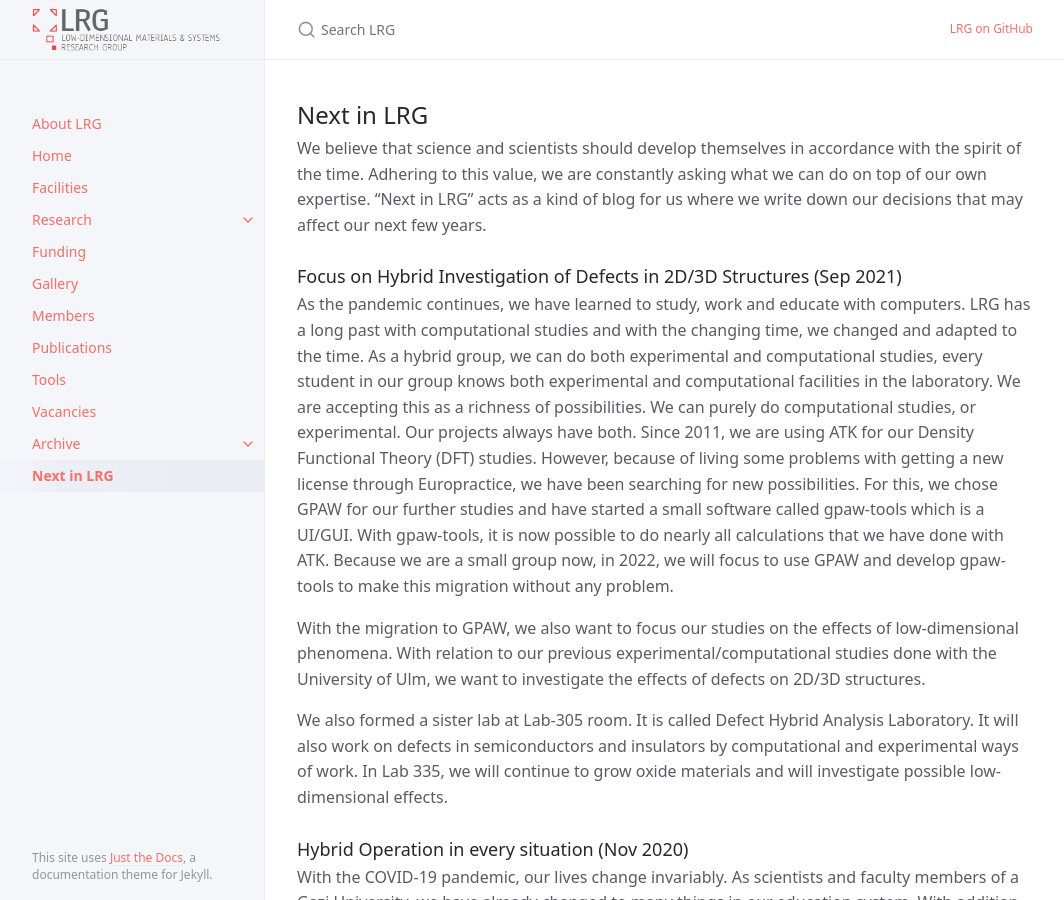
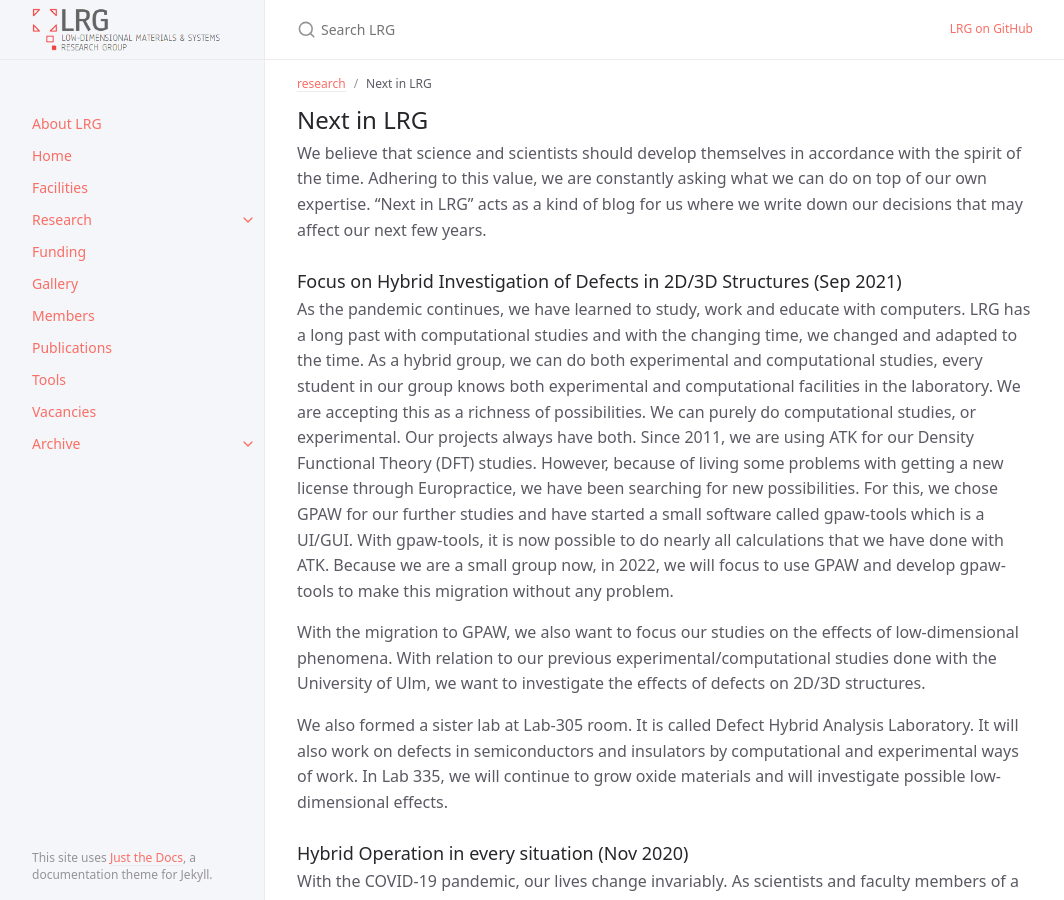
Before and after one commit to lrgresearch/2022, a Jekyll site: the page built from docs/research/next-in-lrg.md, in a window 1280 px wide and 900 px high. Shown: the whole window, without its empty margins (107-1171 px from the left). Built offline with Jekyll 4.4.1, drawn with Linux system fonts in a browser that asks for light colours; our own code applies the rules of GitHub Pages for plain Markdown files; part of the change alters nothing that is shown.

Commit message:
Update next-in-lrg.md

```diff
--- a/docs/research/next-in-lrg.md
+++ b/docs/research/next-in-lrg.md
@@ -1,3 +1,9 @@
+---
+layout: default
+title: Next in LRG
+parent: research
+nav_order: 5
+---
 ## Next in LRG
 We believe that science and scientists should develop themselves in accordance with the spirit of the time. Adhering to this value, we are constantly asking what we can do on top of our own expertise. "Next in LRG" acts as a kind of blog for us where we write down our decisions that may affect our next few years.
 
```
